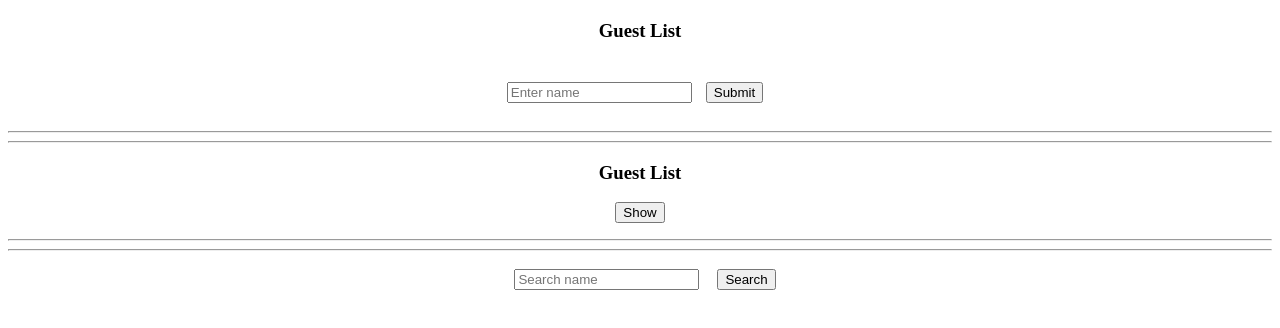
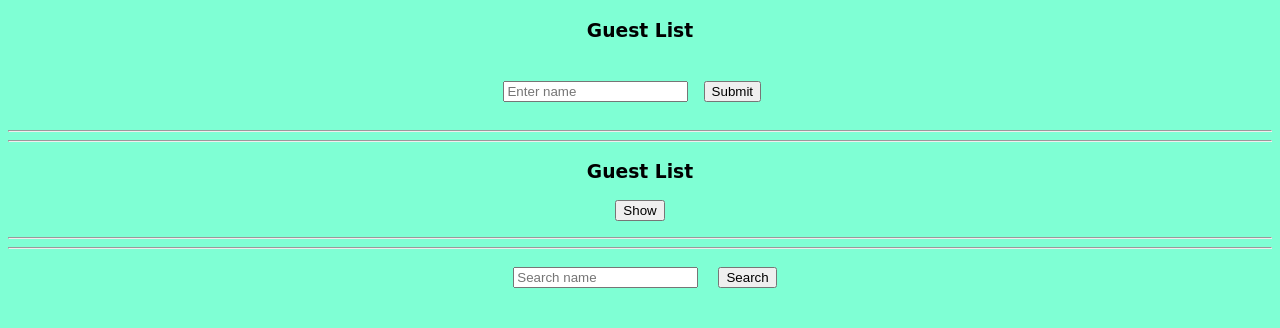
Before and after one commit to MVNirmal/GUEST-LIST, a plain HTML site: page index.html in a window 1280 px wide. Drawn offline with Linux system fonts and the light colour scheme.

Commit message:
Add files via upload

```diff
--- a/style.css
+++ b/style.css
@@ -31,3 +31,8 @@ input
 	border-radius: 10px;
     width: 50%;
 }
+
+html{
+background-color: aquamarine;
+font-family:cursive;
+}
```
